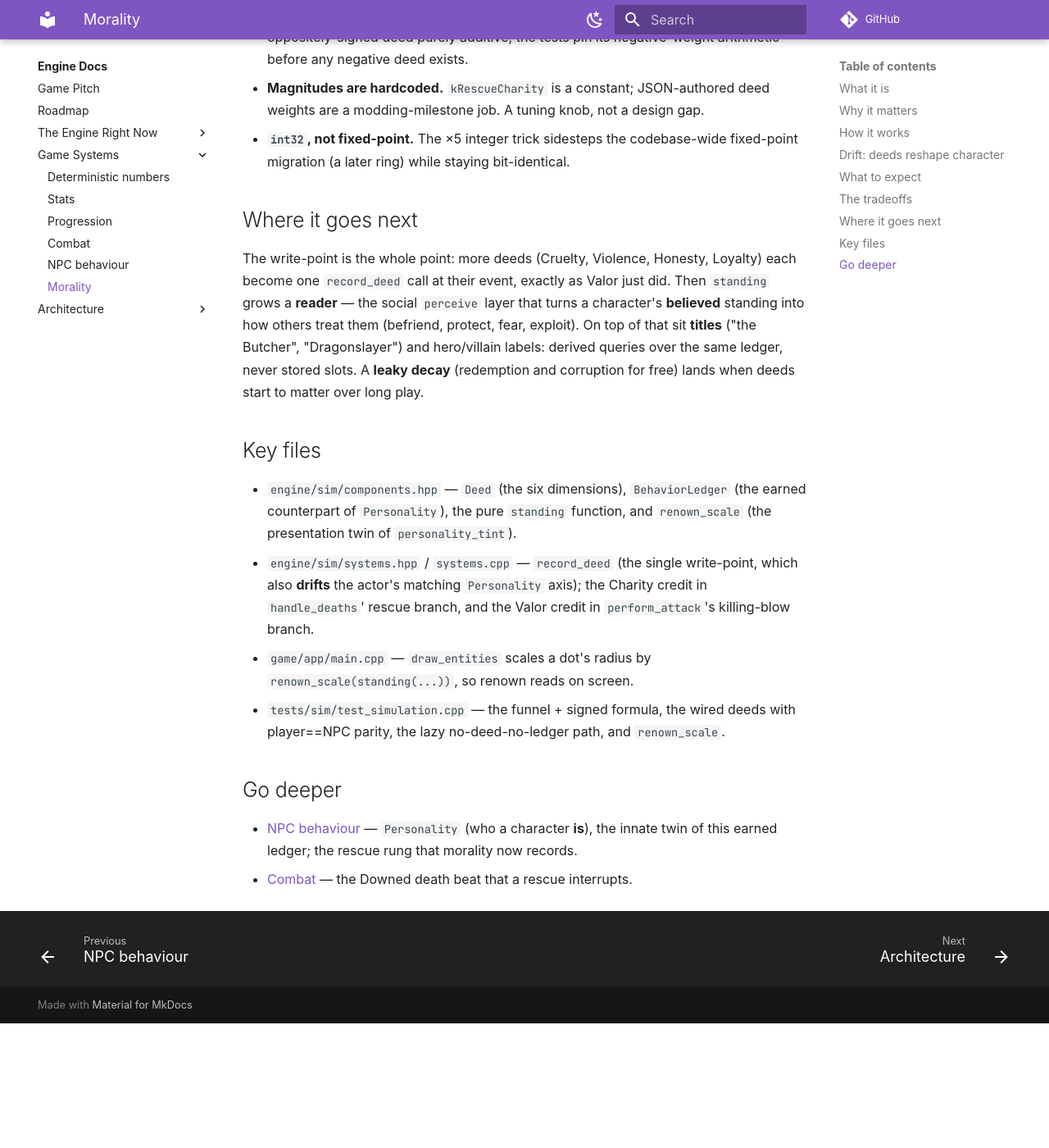
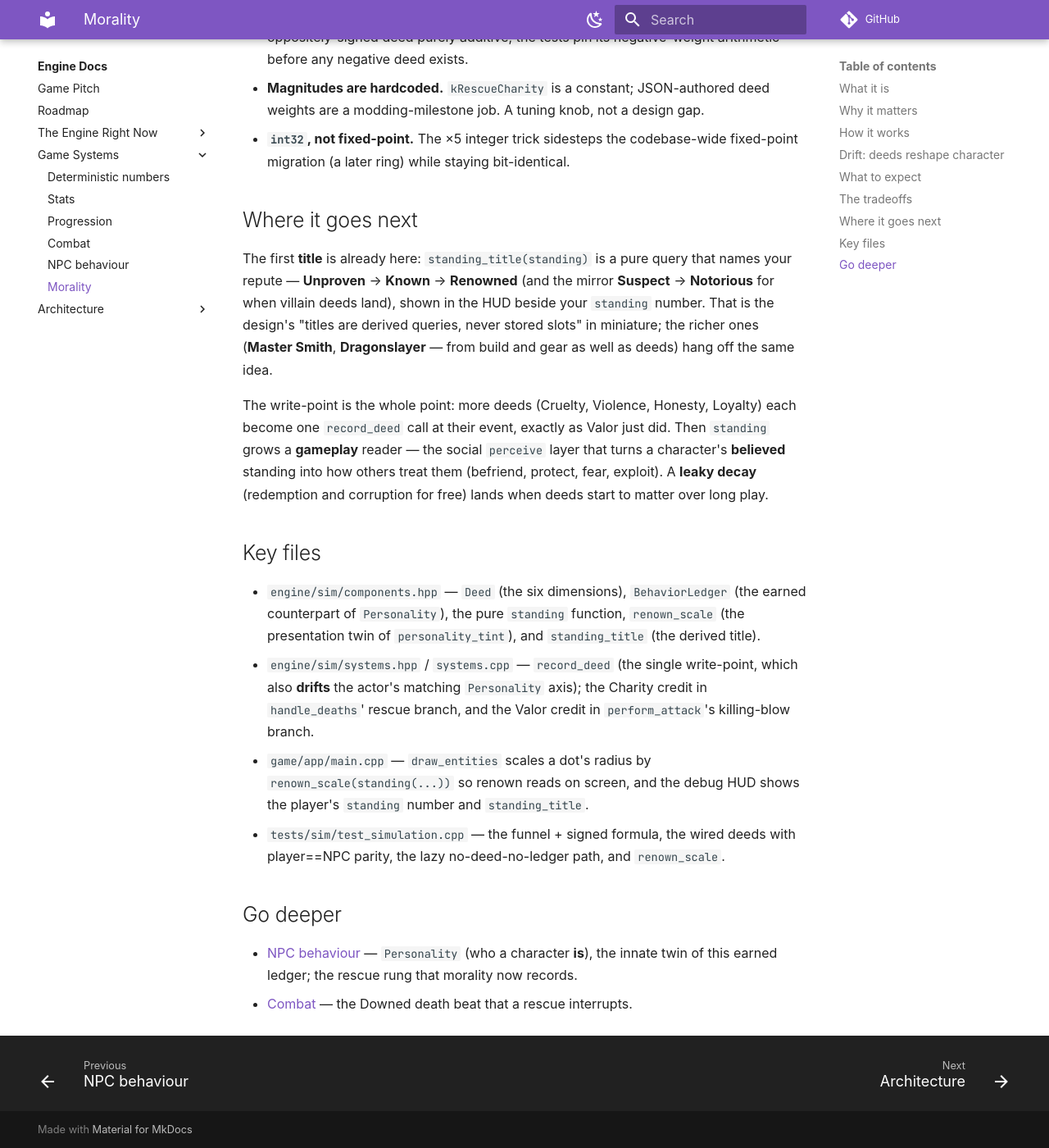
Before and after one commit to IsItJeff/game-engine, an MkDocs documentation site: the page built from docs/engine/morality.md, in a window 1280 px wide and 1400 px high, scrolled down 3138 px. Shown: the whole window at 82% size. Built offline with MkDocs 1.6.1 and Material for MkDocs 9.7.7, drawn with Linux system fonts in a browser that asks for light colours; some web fonts are replaced; comment, search, counter and statistics services are not loaded; before the commit the page ends 4386 px from its top, so only the background shows below that.

Commit message:
feat(P7): standing_title — the first derived title, shown in the HUD (#59)
Closes the player's morality feedback loop and seeds the design's Titles
("derived recognition, derived queries, never stored slots"). The player
earns Valor from kills and Charity from rescues, and the renown dot-size
already shows it — but there was no numeric readout of your own standing.

- components.hpp: `standing_title(standing)` — a pure query mapping standing
  to a five-band label: Unproven -> Known -> Renowned, with the villain mirror
  Suspect -> Notorious (ready though no villain deed exists yet). The upper
  band reuses kRenownFullAt, so the title flips to "Renowned" exactly when the
  renown dot-size caps; kKnownAt (15, ~3 kills) is the lower threshold.
- main.cpp: the debug HUD shows "renown: N (Title)" beside character level.
  try_get<BehaviorLedger> -> 0 / "Unproven" before the first deed.

Presentation-only and deterministic: a pure int->string map the sim never
reads. It's the seed of the richer title system (Master Smith, Dragonslayer —
from build and gear as well as deeds); today it reads standing alone.

- test: pins each band edge, symmetric about neutral
- docs/engine/morality.md: the Titles paragraph + key files

Co-authored-by: Claude Opus 4.8 (1M context) <noreply@anthropic.com>

```diff
--- a/docs/engine/morality.md
+++ b/docs/engine/morality.md
@@ -126,25 +126,30 @@ respawn, and a chip that doesn't kill all record nothing.
 
 ## Where it goes next
 
+The first **title** is already here: `standing_title(standing)` is a pure query that names
+your repute — *Unproven* → *Known* → *Renowned* (and the mirror *Suspect* → *Notorious* for
+when villain deeds land), shown in the HUD beside your `standing` number. That is the design's
+"titles are derived queries, never stored slots" in miniature; the richer ones (*Master Smith*,
+*Dragonslayer* — from build and gear as well as deeds) hang off the same idea.
+
 The write-point is the whole point: more deeds (Cruelty, Violence, Honesty, Loyalty)
 each become one `record_deed` call at their event, exactly as Valor just did. Then
-`standing` grows a **reader** — the social `perceive` layer that turns a character's *believed* standing
-into how others treat them (befriend, protect, fear, exploit). On top of that sit
-**titles** ("the Butcher", "Dragonslayer") and hero/villain labels: derived queries
-over the same ledger, never stored slots. A **leaky decay** (redemption and corruption
-for free) lands when deeds start to matter over long play.
+`standing` grows a **gameplay** reader — the social `perceive` layer that turns a character's
+*believed* standing into how others treat them (befriend, protect, fear, exploit). A **leaky
+decay** (redemption and corruption for free) lands when deeds start to matter over long play.
 
 ## Key files
 
 - `engine/sim/components.hpp` — `Deed` (the six dimensions), `BehaviorLedger` (the
-  earned counterpart of `Personality`), the pure `standing` function, and `renown_scale`
-  (the presentation twin of `personality_tint`).
+  earned counterpart of `Personality`), the pure `standing` function, `renown_scale`
+  (the presentation twin of `personality_tint`), and `standing_title` (the derived title).
 - `engine/sim/systems.hpp` / `systems.cpp` — `record_deed` (the single write-point,
   which also **drifts** the actor's matching `Personality` axis); the Charity credit in
   `handle_deaths`' rescue branch, and the Valor credit in `perform_attack`'s
   killing-blow branch.
-- `game/app/main.cpp` — `draw_entities` scales a dot's radius by
-  `renown_scale(standing(...))`, so renown reads on screen.
+- `game/app/main.cpp` — `draw_entities` scales a dot's radius by `renown_scale(standing(...))`
+  so renown reads on screen, and the debug HUD shows the player's `standing` number and
+  `standing_title`.
 - `tests/sim/test_simulation.cpp` — the funnel + signed formula, the wired deeds with
   player==NPC parity, the lazy no-deed-no-ledger path, and `renown_scale`.
 
```
Also changed, not shown: 3 other files.
